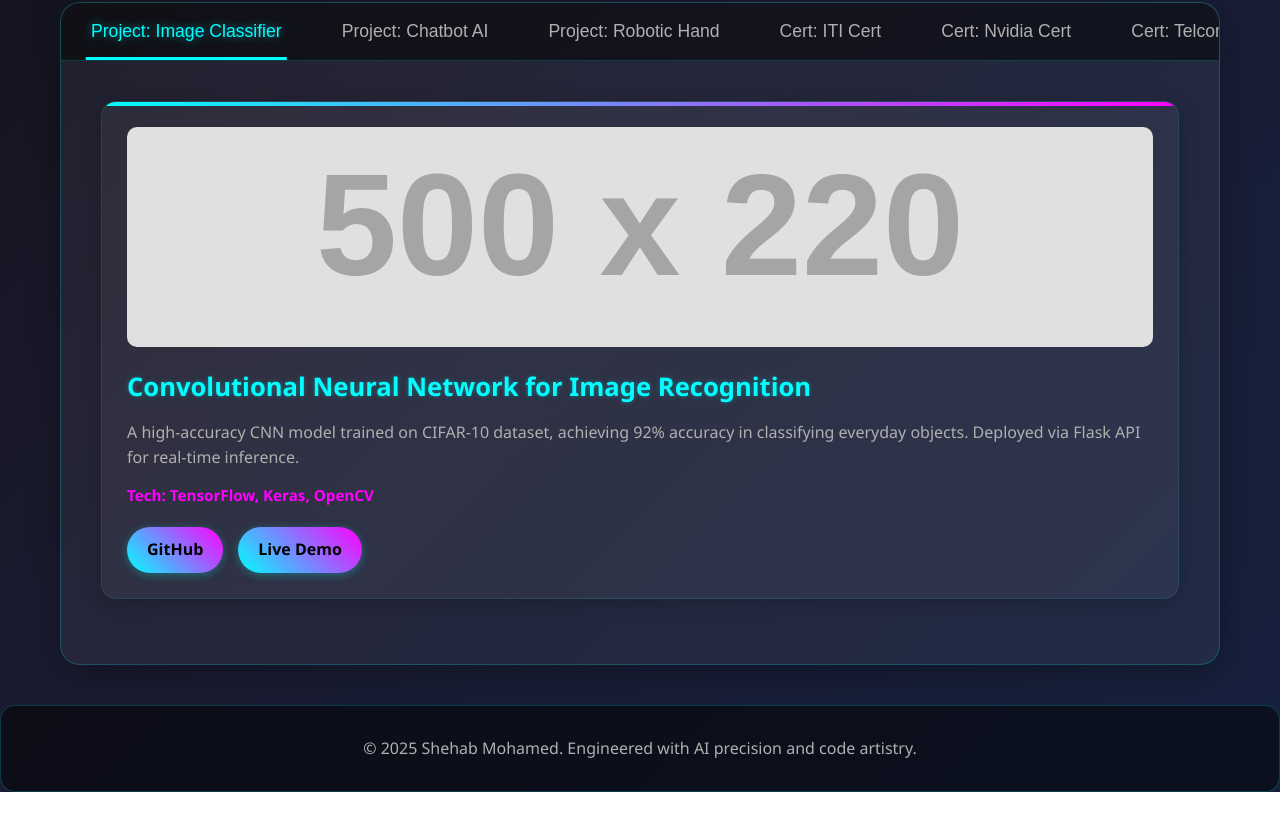
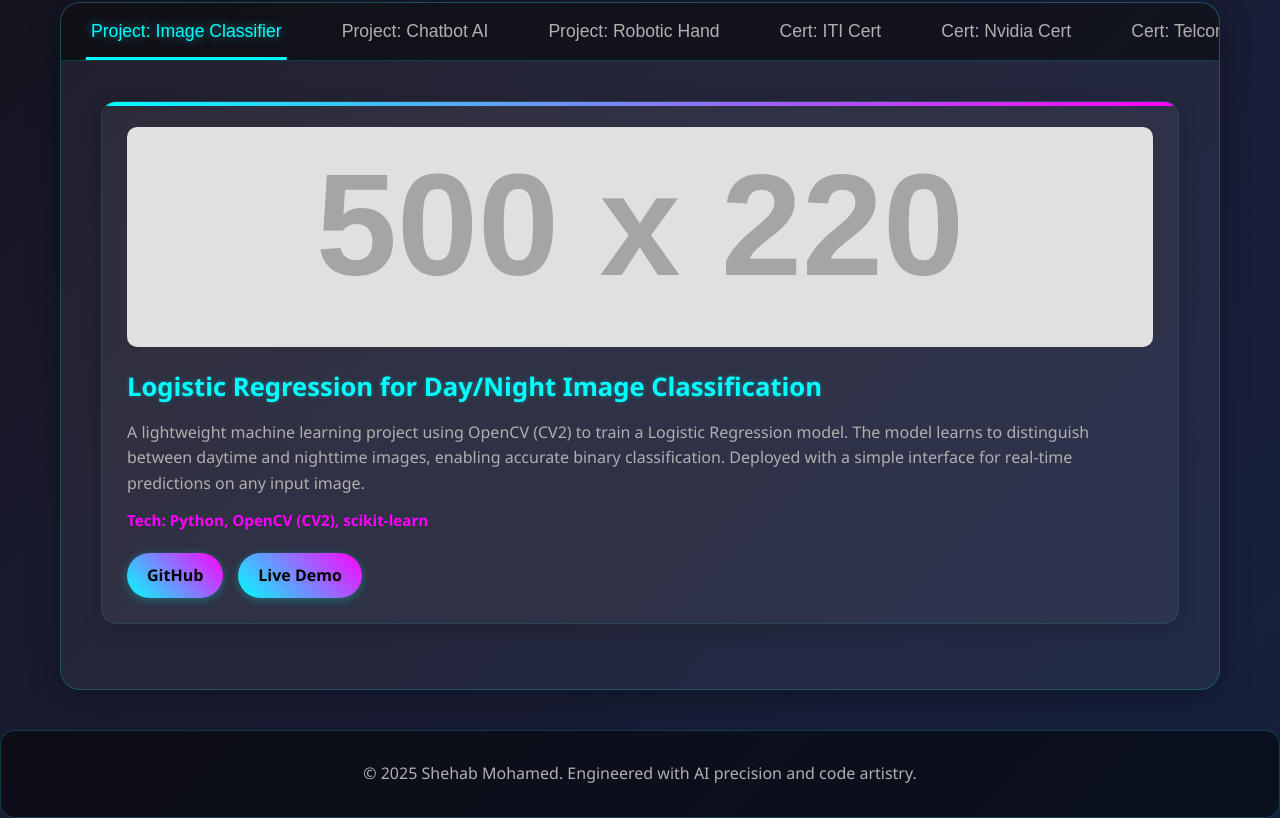
Before and after one commit to shehab-moh-01/AI_Engineer, a plain HTML site: page index.html in a window 1280 px wide. Shown: the part 852-1670 px from the top of the page. Before the commit the page ends 1644 px from the top, so only its background shows below. Drawn offline with Linux system fonts and the light colour scheme; placeholder pictures from the web are drawn by us.

Commit message:
Update index.html

```diff
--- a/index.html
+++ b/index.html
@@ -348,9 +348,10 @@
                 <div class="tab-content active" id="project1">
                     <div class="project-cert-card">
                         <img src="https://via.placeholder.com/500x220/00ffff/000?text=Image+Classifier" alt="Image Classifier Demo">
-                        <h3>Convolutional Neural Network for Image Recognition</h3>
-                        <p>A high-accuracy CNN model trained on CIFAR-10 dataset, achieving 92% accuracy in classifying everyday objects. Deployed via Flask API for real-time inference.</p>
-                        <div class="tech-stack">Tech: TensorFlow, Keras, OpenCV</div>
+<h3>Logistic Regression for Day/Night Image Classification</h3>
+<p>A lightweight machine learning project using OpenCV (CV2) to train a Logistic Regression model. The model learns to distinguish between daytime and nighttime images, enabling accurate binary classification. Deployed with a simple interface for real-time predictions on any input image.</p>
+<div class="tech-stack">Tech: Python, OpenCV (CV2), scikit-learn</div>
+
                         <div class="links">
                             <a href="https://github.com/alexrivera/image-classifier" target="_blank">GitHub</a>
                             <a href="https://alex-image-classifier.streamlit.app" target="_blank">Live Demo</a>
```
